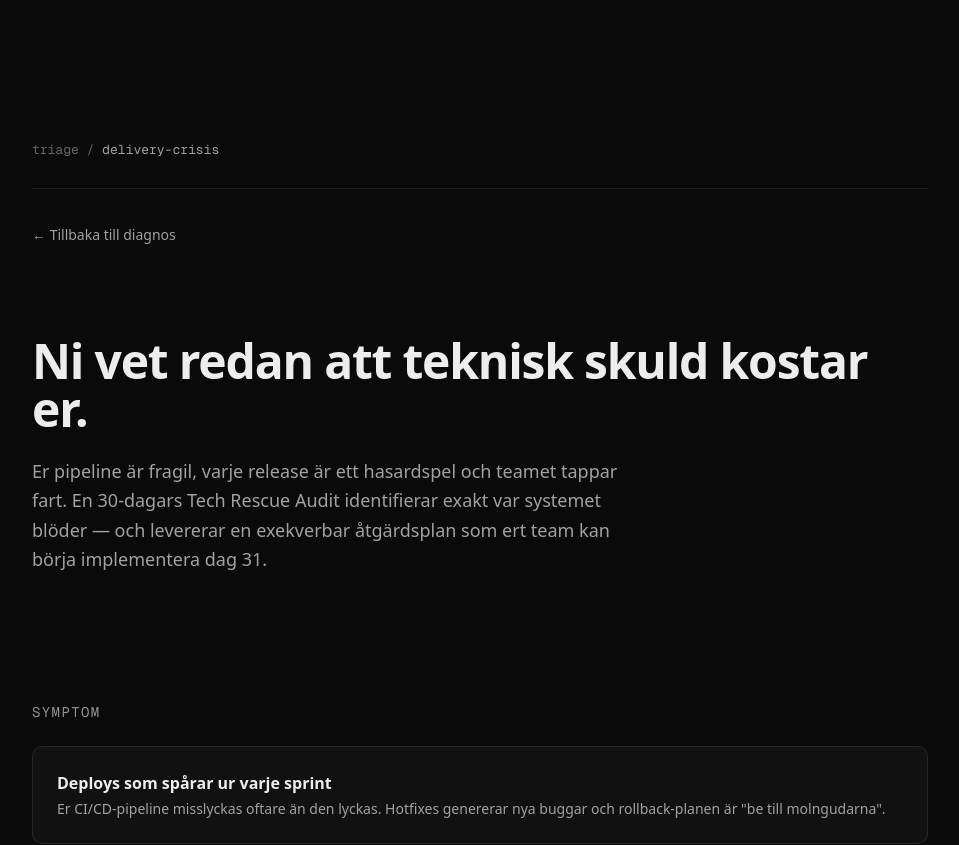
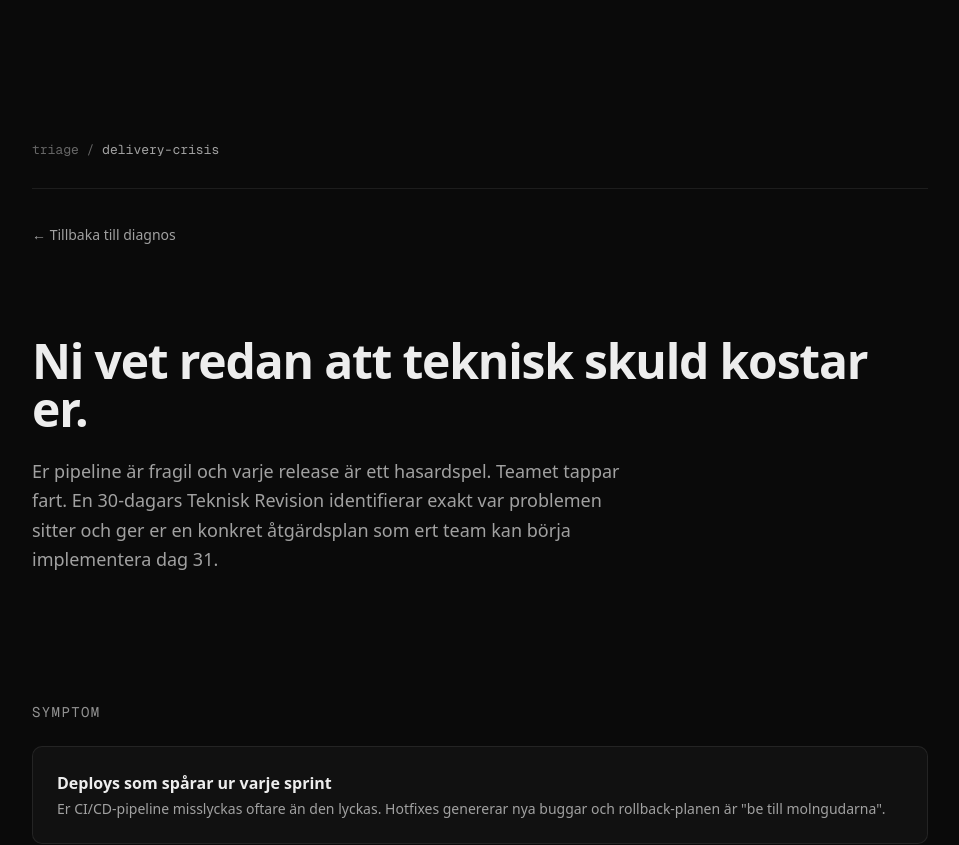
Before and after one commit to rthunborg/enhancior.se, a Next.js app: page /cto-crisis in a window 1280 px wide. Shown: the top 845 px of the page, without its empty margins (160-1119 px from the left). Built offline with nearby package versions, Linux system fonts and the light colour scheme.

Commit message:
copy: rewrite crisis pathway to natural Swedish

```diff
--- a/src/app/cto-crisis/page.tsx
+++ b/src/app/cto-crisis/page.tsx
@@ -10,9 +10,9 @@ import { PathwayCaseStudies } from "@/components/pathway/pathway-case-studies";
 import { EngagementTiers } from "@/components/engagement-tiers";
 
 export const metadata: Metadata = {
-  title: "Akut Leveranskris | Enhancior",
+  title: "Leveranskris | Enhancior",
   description:
-    "Er tekniska skuld saboterar leveransen. En 30-dagars Tech Rescue Audit som identifierar exakt var systemet blöder och levererar en exekverbar åtgärdsplan.",
+    "Er tekniska skuld bromsar leveransen. En 30-dagars Teknisk Revision som identifierar exakt var problemen sitter och ger er en konkret åtgärdsplan.",
 };
 
 export default function CtooCrisisPage() {
@@ -24,10 +24,10 @@ export default function CtooCrisisPage() {
           Ni vet redan att teknisk skuld kostar er.
         </h1>
         <p className="text-lg text-[#A1A1A1] max-w-[600px] leading-relaxed">
-          Er pipeline är fragil, varje release är ett hasardspel och teamet
-          tappar fart. En 30-dagars Tech Rescue Audit identifierar exakt var
-          systemet blöder — och levererar en exekverbar åtgärdsplan som ert team
-          kan börja implementera dag 31.
+          Er pipeline är fragil och varje release är ett hasardspel. Teamet
+          tappar fart. En 30-dagars Teknisk Revision identifierar exakt var
+          problemen sitter och ger er en konkret åtgärdsplan som ert team kan
+          börja implementera dag 31.
         </p>
       </div>
 
```
